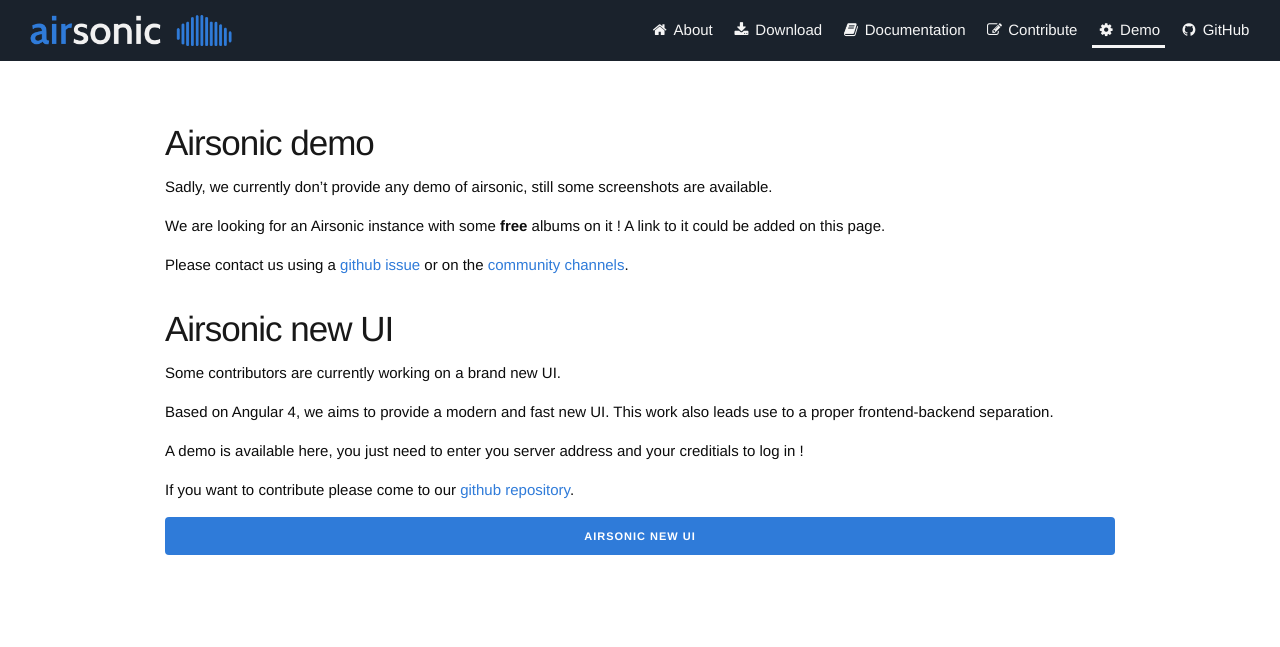
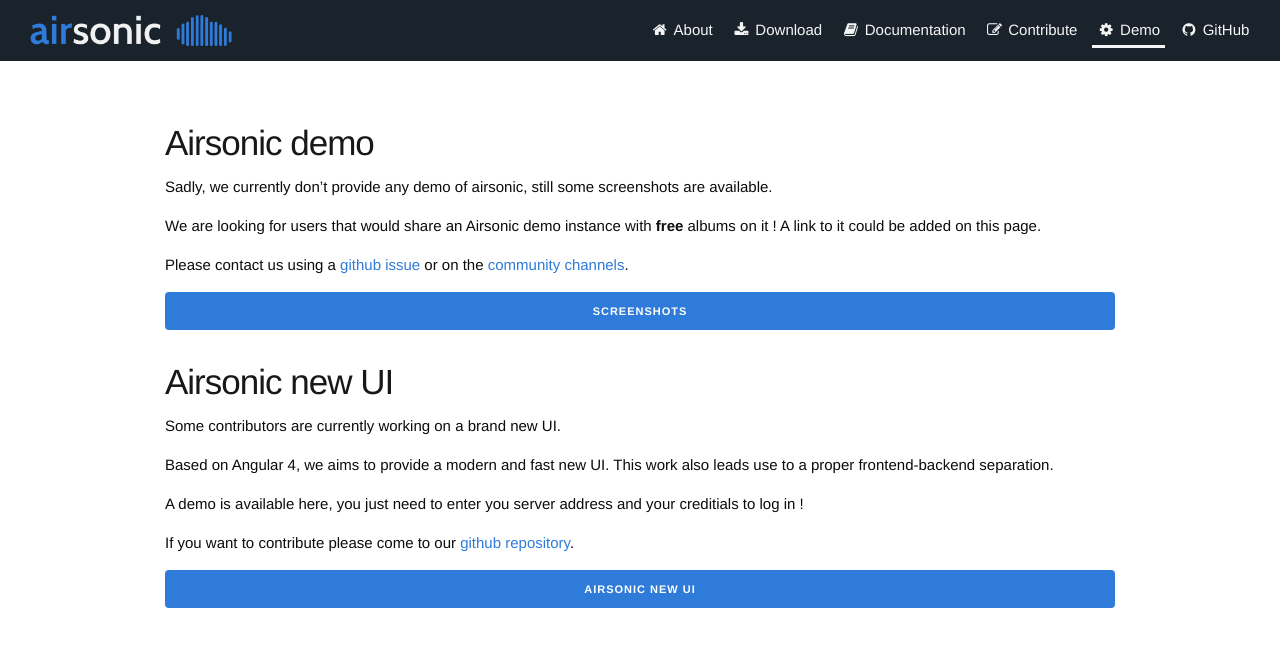
Before and after one commit to airsonic/airsonic.github.io, a Jekyll site: the page built from pages/demo.md, in a window 1280 px wide and 900 px high. Shown: the top 647 px of the window. Built offline with Jekyll 4.4.1, drawn with Linux system fonts in a browser that asks for light colours.

Commit message:
Reconfigure fancybox and remove screens thumbnails

```diff
--- /dev/null
+++ b/_includes/demo-screenshots.html
@@ -0,0 +1,6 @@
+
+<a data-fancybox="screenshots" data-caption="Home | v10.1.0" href="/img/screenshot_01.png" class="button button-primary full-width">Screenshots</a>
+<a data-fancybox="screenshots" data-caption="Home with left side | v10.1.0" href="/img/screenshot_02.png"></a>
+<a data-fancybox="screenshots" data-caption="Play queue | v10.1.0" href="/img/screenshot_03.png"></a>
+<a data-fancybox="screenshots" data-caption="Album | v10.1.0" href="/img/screenshot_04.png"></a>
+<a data-fancybox="screenshots" data-caption="More | v10.1.0" href="/img/screenshot_05.png"></a>
--- a/_includes/footer.html
+++ b/_includes/footer.html
@@ -12,3 +12,19 @@
         easing: 'easeInOutCubic', // Easing pattern to use
     });
 </script>
+<script type="text/javascript">
+    // Fancybox settings
+    $("[data-fancybox]").fancybox({
+        // Space around image, ignored if zoomed-in or viewport width is smaller than 800px
+        margin : [80, 0],
+
+        // Enable infinite gallery navigation
+        loop : true,
+
+        // Should display infobar (counter and arrows at the top)
+        infobar : false,
+
+        // Should display toolbar (buttons at the top)
+        toolbar : false,
+    });
+</script>
--- a/_includes/head.html
+++ b/_includes/head.html
@@ -18,6 +18,7 @@
     <!-- css/fonts -->
     <link rel="stylesheet" href="/css/font-awesome.min.css">
     <link rel="stylesheet" href="/css/normalize.css">
+    <link rel="stylesheet" href="/css/jquery.fancybox.min.css">
     <link rel="stylesheet" href="/css/styles.css">
     <!-- // TEMP will be removed when font awesome gets out with docker icon -->
     <link rel="stylesheet" href="/temp/fontcustom/fontcustom.css">
@@ -26,6 +27,7 @@
     <script src="/js/smooth-scroll.min.js" type="text/javascript"></script>
     <script src="/js/toc.js" type="text/javascript"></script>
     <script src="/js/jquery.navgoco.min.js" type="text/javascript"></script>
+    <script src="/js/jquery.fancybox.min.js" type="text/javascript"></script>
     <script type="text/javascript">
         // Add box-shadows to header after scrolldown
         $(window).scroll(function() {
--- a/css/styles.scss
+++ b/css/styles.scss
@@ -178,6 +178,11 @@ hr {
     & + p, & + blockquote {
         margin-top: 3rem;
     }
+}
+
+// This removes the to border from the fancybox caption
+.fancybox-caption {
+  border: 0;
 }
 
 .thumbnail {
--- a/pages/demo.md
+++ b/pages/demo.md
@@ -7,10 +7,11 @@ permalink: /demo/
 
 Sadly, we currently don't provide any demo of airsonic, still some screenshots are available.
 
-We are looking for an Airsonic instance with some __free__ albums on it ! A link to it could be added on this page.
+We are looking for users that would share an Airsonic demo instance with __free__ albums on it ! A link to it could be added on this page.
 
 Please contact us using a [github issue](https://github.com/airsonic/airsonic/issues) or on the [community channels](/contribute/#wanna-ask-discuss-about-airsonic-).
 
+{% include demo-screenshots.html %}
 
 ## Airsonic new UI
 
```
Also changed, not shown: img/tn_screenshot_01.png (deleted), img/tn_screenshot_02.png (deleted), img/tn_screenshot_03.png (deleted), img/tn_screenshot_04.png (deleted), img/tn_screenshot_05.png (deleted).
